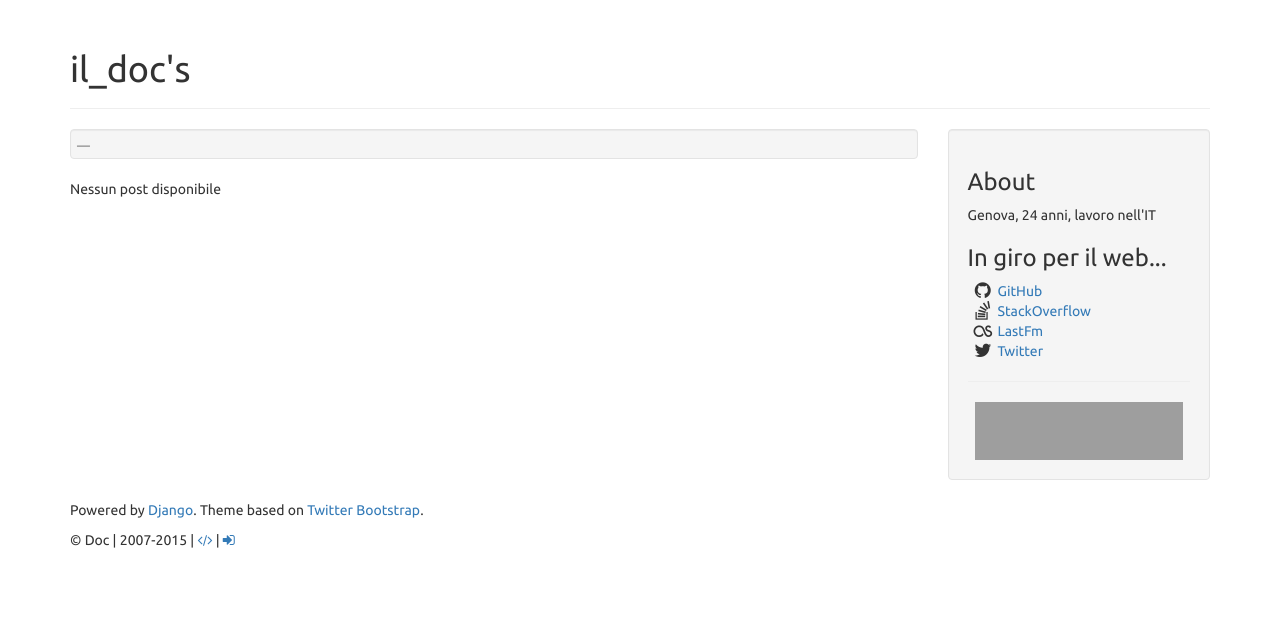
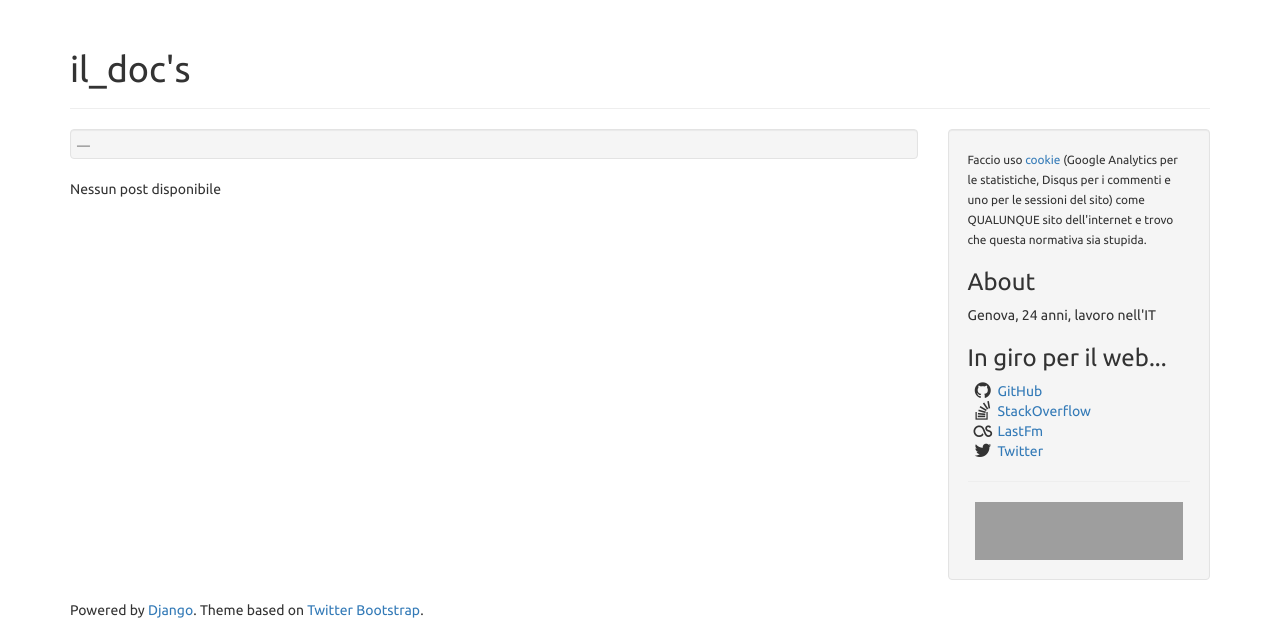
Before and after one commit to ildoc/ildoc.it_django, a Django app: page / in a window 1280 px wide. Shown: the part 51-671 px from the top of the page. Run offline with Django 3.2, Linux system fonts and the light colour scheme; data that the repository does not hold is empty; some libraries are stand-ins or nearby versions; grey boxes are pictures that could not be loaded.

Commit message:
aggiunta informativa sui cookie

```diff
--- a/ildoc/settings.py
+++ b/ildoc/settings.py
@@ -45,7 +45,7 @@ INSTALLED_APPS = (
     'allauth.account',
     'allauth.socialaccount',
     'pagedown',
-    'rest_framework',
+    #'rest_framework',
 )
 
 MIDDLEWARE_CLASSES = (
--- a/templates/sidebar.html
+++ b/templates/sidebar.html
@@ -1,4 +1,5 @@
 <div class="well">
+  <div><small>Faccio uso <a href="http://it.wikipedia.org/wiki/Cookie">cookie</a> (Google Analytics per le statistiche, Disqus per i commenti e uno per le sessioni del sito) come QUALUNQUE sito dell'internet e trovo che questa normativa sia stupida.</small></div>
   <h3>About</h3>
   Genova, 24 anni, lavoro nell'IT
   <h3>In giro per il web...</h3>
```
